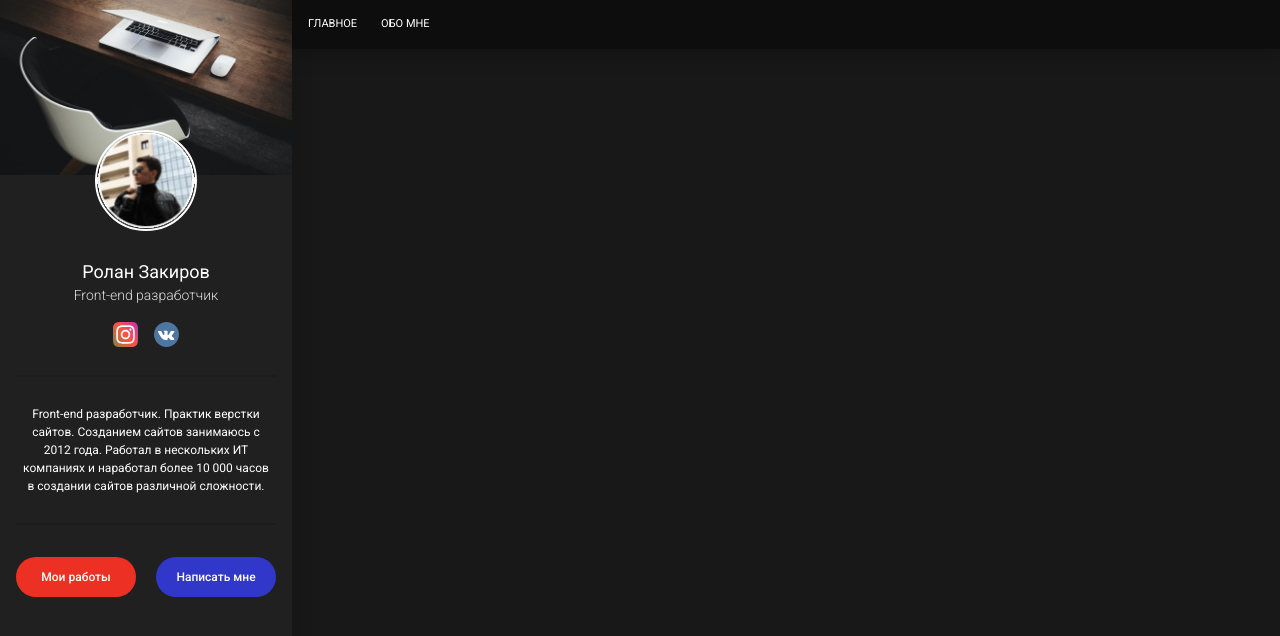
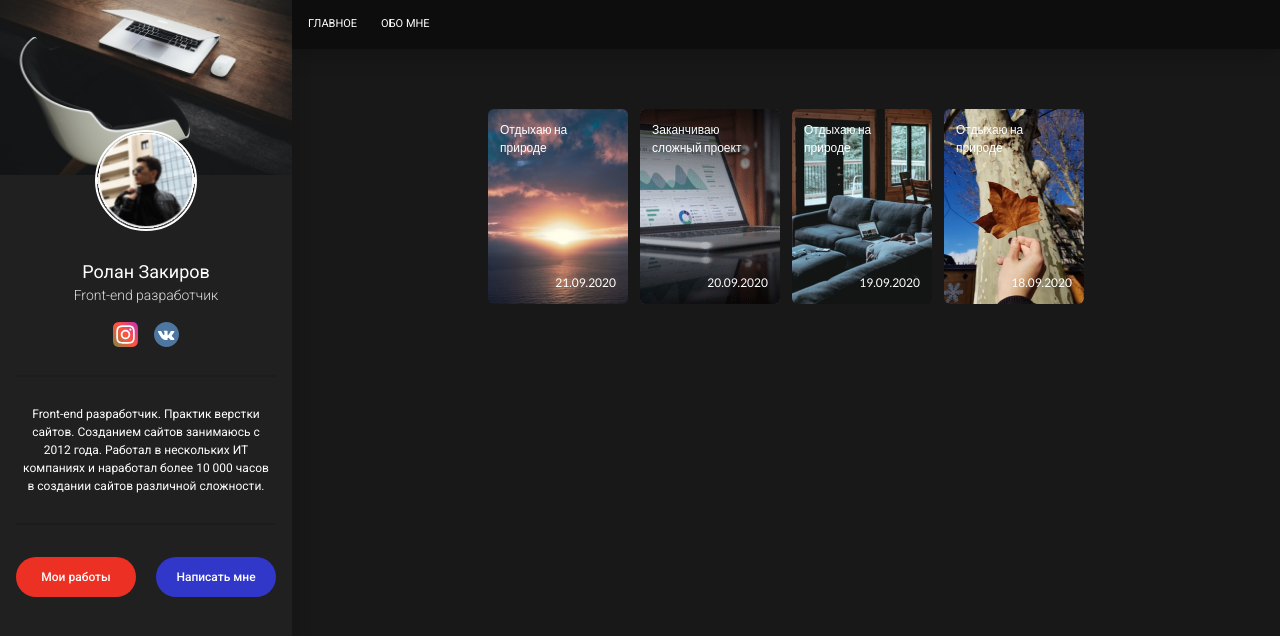
Before and after one commit to martymacv/blog-front-react-js-prj, a React (Vite) app in the folder my_blog/: page / in a window 1280 px wide. Shown: the top 636 px of the page. Built offline with nearby package versions, Linux system fonts and the light colour scheme.

Commit message:
Static html and css whith Tailwind has been completed

```diff
--- a/my_blog/index.html
+++ b/my_blog/index.html
@@ -8,7 +8,7 @@
     <title>my_blog</title>
   </head>
   <body>
-    <div id="root"></div>
+    <div id="root" style="display: flex; justify-content: center;"></div>
     <script type="module" src="/src/main.jsx"></script>
   </body>
 </html>
--- /dev/null
+++ b/my_blog/src/components/Stories.jsx
@@ -0,0 +1,46 @@
+import { Link } from "react-router-dom"
+
+function Stories() {
+    return (
+        <ul className="grid lg:grid-cols-4 grid-cols-2 grid-rows-2 gap-3 mt-15 mx-12 items-center justify-center">
+            <li>
+                <Link className="relative flex h-[195px] w-[140px]">
+                    <img className="rounded-md h-full w-full object-cover" src="src/assets/images/Rectangle 4-3.png" alt="" />
+                    <div className="absolute flex flex-col justify-between h-full p-3">
+                        <h6 className="text-left font-lato text-white text-[12px] font-[400]">Отдыхаю на природе</h6>
+                        <span className="text-right font-lato text-white text-[12px] font-[400]">21.09.2020</span>
+                    </div>
+                </Link>
+            </li>
+            <li>
+                <Link className="relative flex h-[195px] w-[140px]">
+                    <img className="rounded-md h-full w-full object-cover" src="src/assets/images/Rectangle 4-2.png" alt="" />
+                    <div className="absolute flex flex-col justify-between h-full p-3">
+                        <h6 className="text-left font-lato text-white text-[12px] font-[400]">Заканчиваю сложный проект</h6>
+                        <span className="text-right font-lato text-white text-[12px] font-[400]">20.09.2020</span>
+                    </div>
+                </Link>
+            </li>
+            <li>
+                <Link className="relative flex h-[195px] w-[140px]">
+                    <img className="rounded-md h-full w-full object-cover" src="src/assets/images/Rectangle 4-1.png" alt="" />
+                    <div className="absolute flex flex-col justify-between h-full p-3">
+                        <h6 className="text-left font-lato text-white text-[12px] font-[400]">Отдыхаю на природе</h6>
+                        <span className="text-right font-lato text-white text-[12px] font-[400]">19.09.2020</span>
+                    </div>
+                </Link>
+            </li>
+            <li>
+                <Link className="relative flex h-[195px] w-[140px]">
+                    <img className="rounded-md h-full w-full object-cover" src="src/assets/images/Rectangle 4.png" alt="" />
+                    <div className="absolute flex flex-col justify-between h-full p-3">
+                        <h6 className="text-left font-lato text-white text-[12px] font-[400]">Отдыхаю на природе</h6>
+                        <span className="text-right font-lato text-white text-[12px] font-[400]">18.09.2020</span>
+                    </div>
+                </Link>
+            </li>
+        </ul>
+    );
+}
+
+export default Stories
--- a/my_blog/src/index.css
+++ b/my_blog/src/index.css
@@ -8,8 +8,17 @@
   src: url("../src/assets/fonts/Roboto/Roboto-VariableFont_wdth\,wght.ttf") format("woff2");
 }
 
+@font-face {
+  font-family: Lato;
+  font-style: normal;
+  font-weight: 200 700;
+  font-display: swap;
+  src: url("../src/assets/fonts/Lato/Lato-Regular.ttf") format("woff2");
+}
+
 @theme {
   --font-roboto: "Roboto", sans-serif;
+  --font-lato: "Lato", sans-serif;
   --text-button: 12px;
   --text-button--font-weight: 500;
   --text-button--line-height: 100%;
--- a/my_blog/src/pages/Home.jsx
+++ b/my_blog/src/pages/Home.jsx
@@ -1,5 +1,6 @@
 import Header from "../components/Header";
 import Sidebar from "../components/sidebar";
+import Stories from "../components/Stories";
 
 function Home() {
   return (
@@ -11,8 +12,8 @@ function Home() {
             <header>
                 <Header/>
             </header>
-            <main>
-
+            <main className="flex flex-col w-full items-center">
+                <Stories></Stories>
             </main>
         </div>
     </div>
```
Also changed, not shown: my_blog/src/assets/images/Rectangle 4-2.png.
